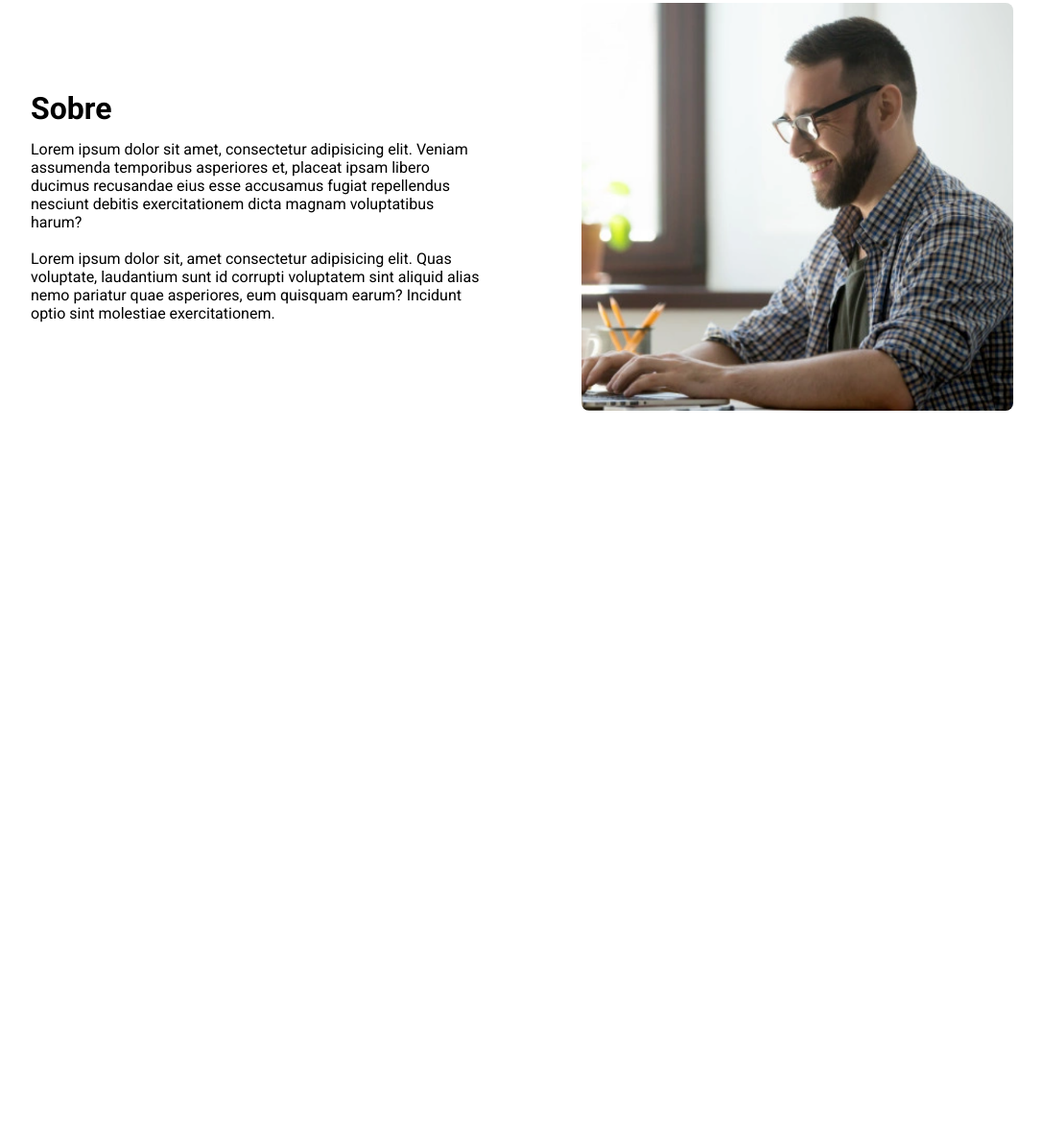
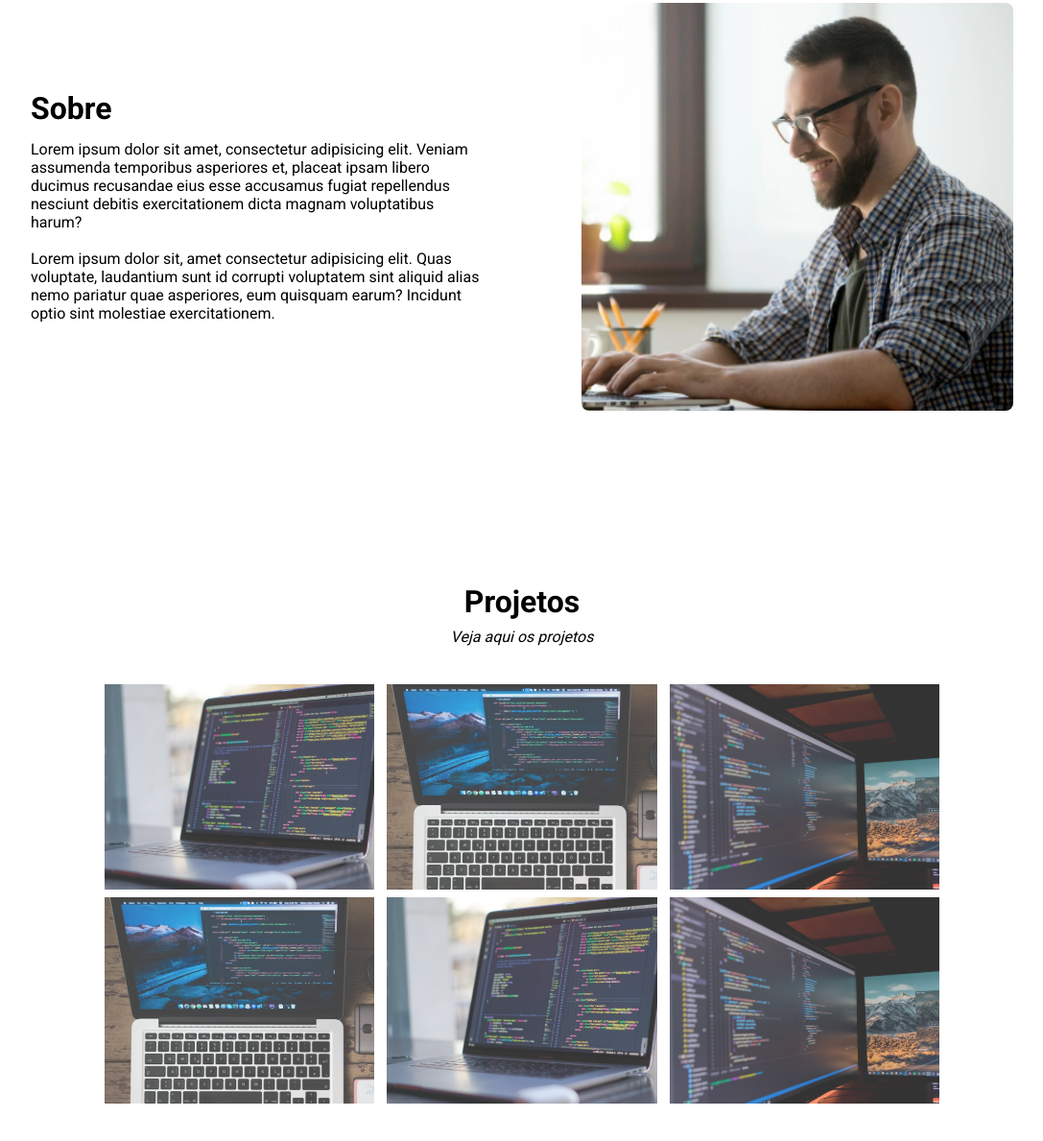
Before and after one commit to Giovannimoraess/Portfolio, a plain HTML site: page index.html in a window 1280 px wide. Shown: the part 877-2066 px from the top of the page at 96% size, without its empty margins (96-1183 px from the left). Before the commit the page ends 1385 px from the top, so only its background shows below. Drawn offline with Linux system fonts and the light colour scheme.

Commit message:
Projects

```diff
--- a/index.html
+++ b/index.html
@@ -57,5 +57,22 @@
         <img src="images/foto-pc.png" alt="Foto de uma pessoa programando">
     </section>
     <!-- Fim Section -->
+
+    <!-- Inicio Projects -->
+    <section class="projects">
+        <h2>Projetos</h2>
+        <p>Veja aqui os projetos</p>
+        <div class="project-list">
+            <img src="images/projeto1.png" alt="Imagem projeto 1">
+            <img src="images/projeto2.png" alt="Imagem projeto 2">
+            <img src="images/projeto3.png" alt="Imagem projeto 3">
+        </div>
+        <div class="project-list">
+            <img src="images/projeto2.png" alt="Imagem projeto 2">
+            <img src="images/projeto1.png" alt="Imagem projeto 1">
+            <img src="images/projeto3.png" alt="Imagem projeto 3">
+        </div>
+    </section>
+    <!-- Fim Projects -->
 </body>
 </html>
--- a/style.css
+++ b/style.css
@@ -10,12 +10,15 @@ body{
 }
 
 /* Inicio Header */
-nav{
+.nav{
     background-color: #121212;
     height: 80px;
     width: 100%;
     display: flex;
     justify-content: flex-end;
+    position: sticky;
+    top: 0;
+    z-index: 9;
 }
 
 .nav-list{
@@ -68,6 +71,11 @@ nav{
     border-radius: 4px;
     font-size: 18px;
     font-weight: bold;
+    transition: 0.9s;
+}
+
+.action:hover{
+    transform: scale(1.1);
 }
 
 .main{
@@ -103,5 +111,46 @@ nav{
     max-width: 450px;
     border-radius: 8px;
 }
+/* Fim About */
 
-/* Fim About */
+/* Inicio Projetos */
+.projects{
+    width: 100%;
+    display: flex;
+    flex-direction: column;
+    align-items: center;
+    justify-content: center;
+    padding: 80px 0;
+}
+
+.projects h2{
+    font-size: 32px;
+    margin-bottom: 8px;
+    margin-top: 20px;
+}
+
+.projects p{
+    margin-bottom: 40px;
+    font-style: italic;
+}
+
+.project-list{
+    width: 100%;
+    margin-bottom: 8px;
+    display: flex;
+    align-items: center;
+    justify-content: center;
+}
+
+.projects img{
+    width: 22%;
+    margin-left: 0.5%;
+    margin-right: 0.5%;
+    opacity: 0.8;
+    transition: 0.9s;
+}
+
+.projects img:hover{
+    opacity: 1;
+}
+/* Inicios Projetos */
```
